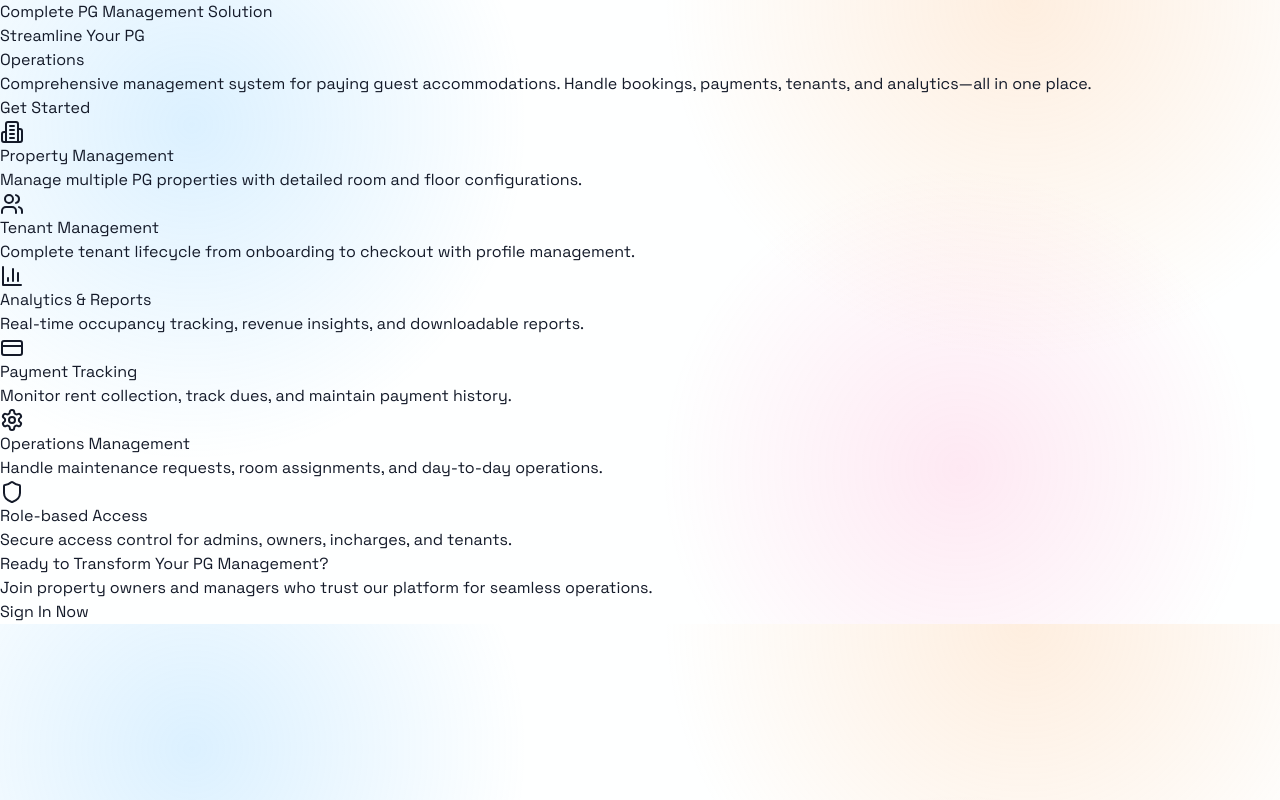
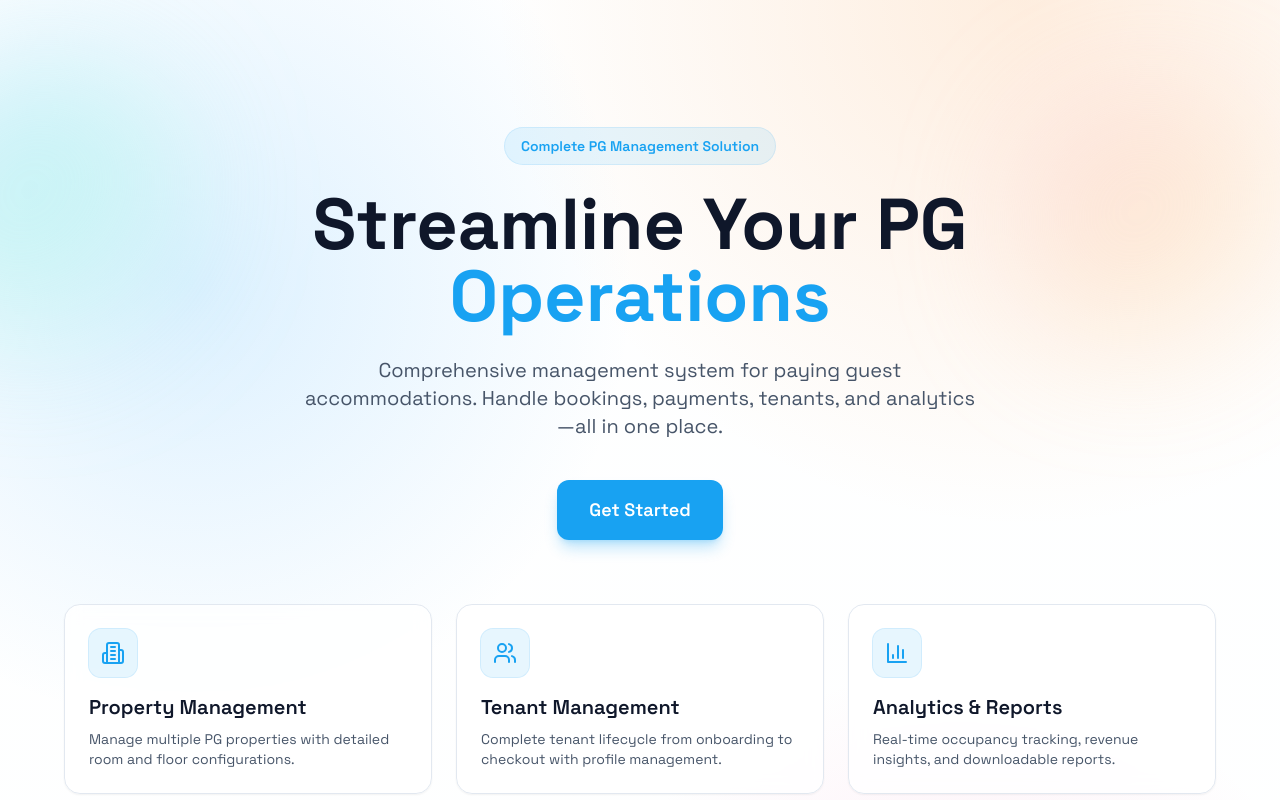
Before and after one commit to pvcube66/pg-management, a Next.js app: page / in a window 1280 px wide. Shown: the top 800 px of the page. Built offline with nearby package versions, Linux system fonts and the light colour scheme; no server answers.

Commit message:
fix: css restored

```diff
--- a/tailwind.config.ts
+++ b/tailwind.config.ts
@@ -2,11 +2,11 @@
 
 const config: Config = {
     darkMode: ["class"],
-    content: [
-    "./pages/**/*.{js,ts,jsx,tsx,mdx}",
-    "./components/**/*.{js,ts,jsx,tsx,mdx}",
-    "./app/**/*.{js,ts,jsx,tsx,mdx}",
-  ],
+	content: [
+		"./src/app/**/*.{js,ts,jsx,tsx,mdx}",
+		"./src/components/**/*.{js,ts,jsx,tsx,mdx}",
+		"./src/pages/**/*.{js,ts,jsx,tsx,mdx}",
+	],
   theme: {
   	extend: {
   		colors: {
```
